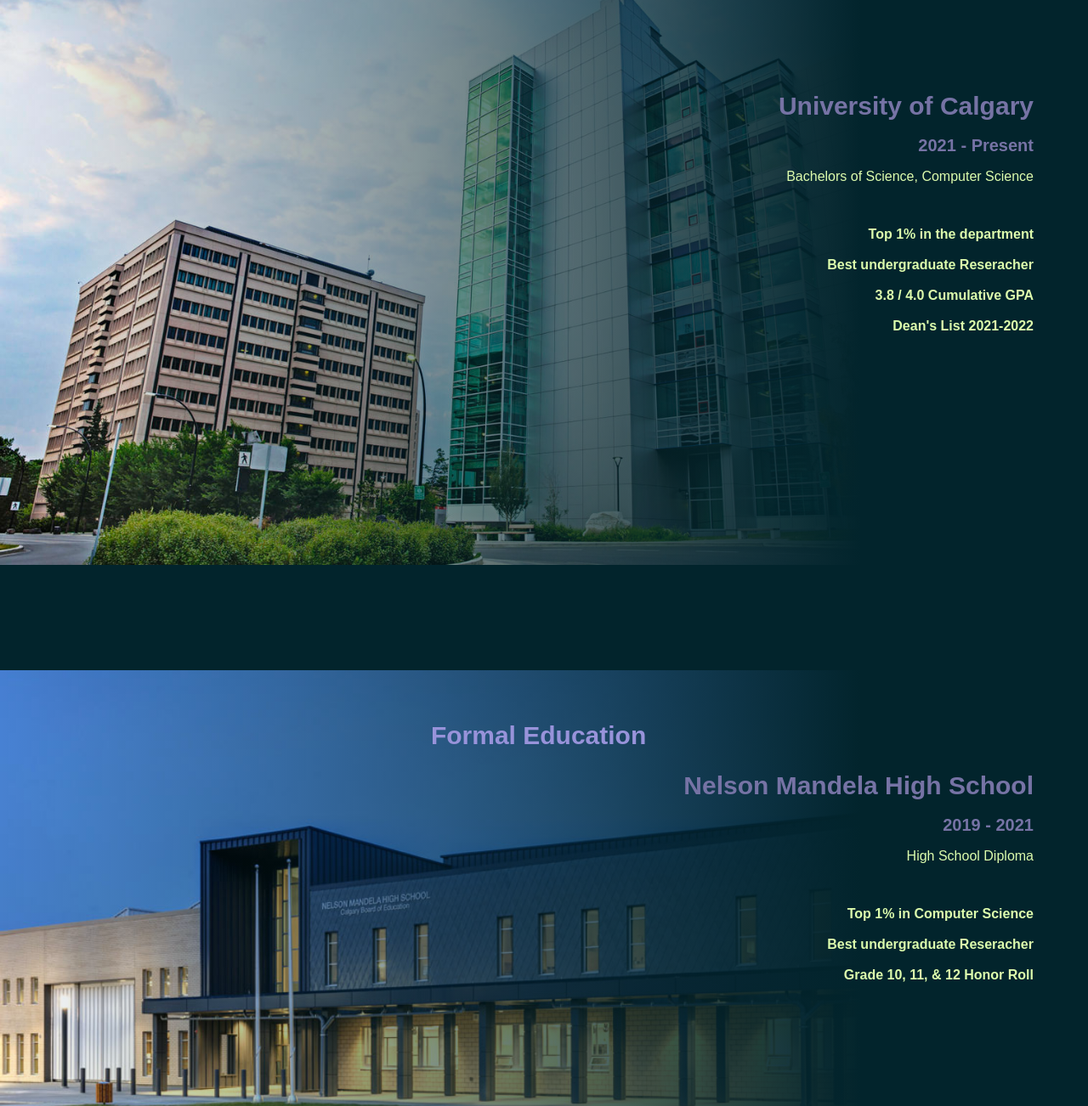
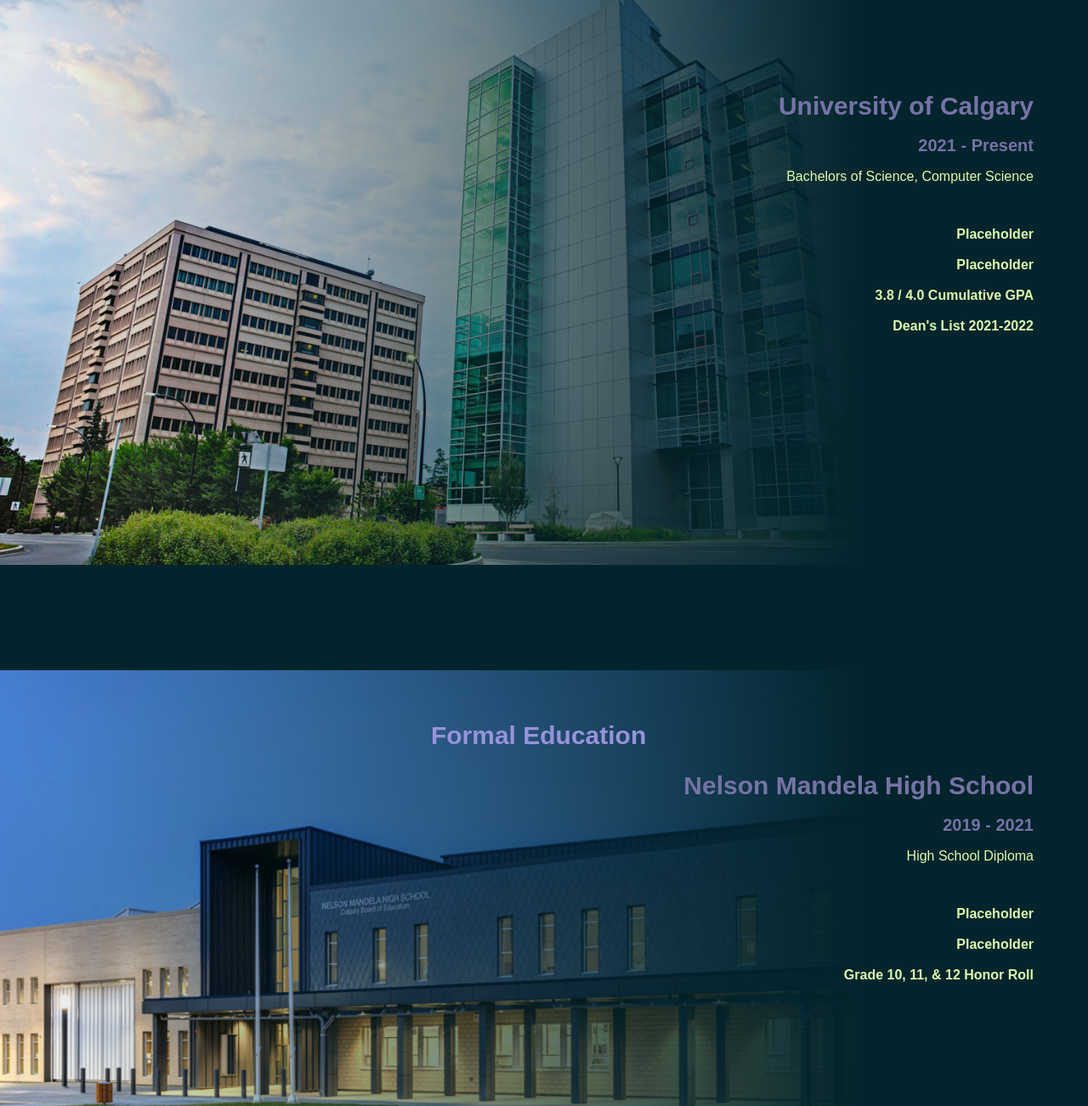
Before and after one commit to Saksham-P/portfolio-old, a plain HTML site: page education.html in a window 1280 px wide. Shown: the part 811-2113 px from the top of the page at 85% size. Drawn offline with Linux system fonts and the light colour scheme.

Commit message:
Adding Placeholders

```diff
--- a/education.html
+++ b/education.html
@@ -43,8 +43,8 @@
                         <br><h4 style="margin: 0; font-size: 20px;">2021 - Present</h4>
                         <p style="font-size: 16px;">Bachelors of Science, Computer Science</p><br>
                         <b><ul style="list-style: none;">
-                            <li>Top 1% in the department</li><br>
-                            <li>Best undergraduate Reseracher</li><br>
+                            <li>Placeholder</li><br>
+                            <li>Placeholder</li><br>
                             <li>3.8 / 4.0 Cumulative GPA</li><br>
                             <li>Dean's List 2021-2022</li>
                         </ul></b>
@@ -57,8 +57,8 @@
                         <br><h4 style="margin: 0; font-size: 20px;">2019 - 2021</h4>
                         <p style="font-size: 16px;">High School Diploma</p><br>
                         <b><ul style="list-style: none;">
-                            <li>Top 1% in Computer Science</li><br>
-                            <li>Best undergraduate Reseracher</li><br>
+                            <li>Placeholder</li><br>
+                            <li>Placeholder</li><br>
                             <li>Grade 10, 11, & 12 Honor Roll</li>
                         </ul></b>
                     </div>
```
